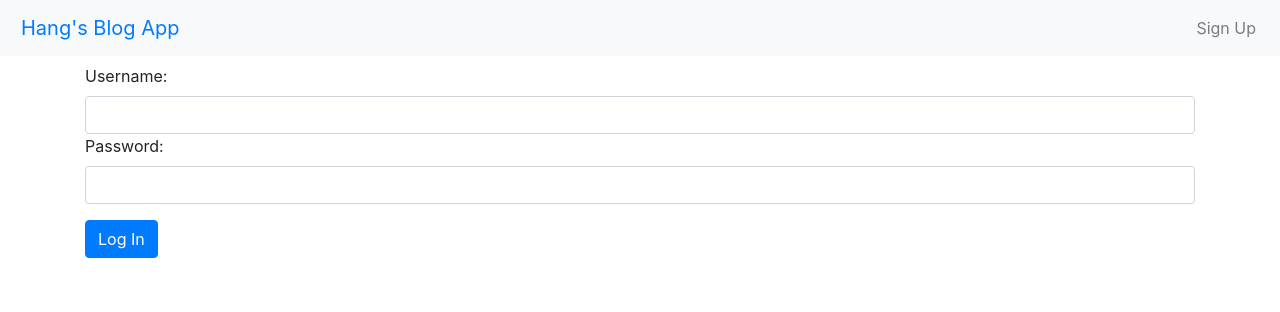
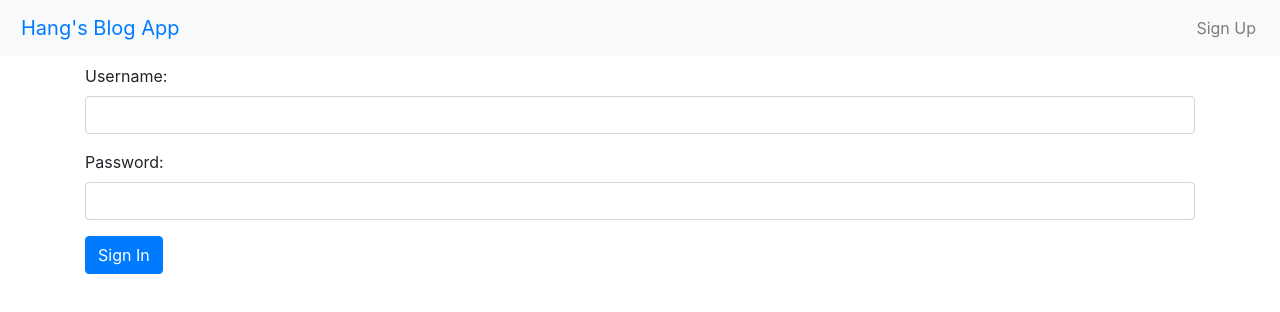
Before and after one commit to HangCcZ/Full-Stack-Social-Media-Frontend, a React (Create React App) app: page / in a window 1280 px wide. Shown: the top 312 px of the page. Built offline with nearby package versions, Linux system fonts and the light colour scheme.

Commit message:
replaced form with Formik

```diff
--- a/src/components/LoginForm.js
+++ b/src/components/LoginForm.js
@@ -1,44 +1,74 @@
 import React from "react"
 import { useDispatch, useSelector } from "react-redux"
-import { Form, Button } from "react-bootstrap"
+import { Form as styleForm, Button } from "react-bootstrap"
 import { loginUser } from "../reducers/userReducer"
-
-import { inputUsername, inputPassword } from "../reducers/loginInfoReducer"
+import { Formik, Field, Form } from "formik"
 
 const LoginForm = () => {
-  const { username, password } = useSelector((state) => state.loginInfo)
+  const user = useSelector((state) => state.user)
   const dispatch = useDispatch()
 
-  const handleLogin = async (event) => {
-    event.preventDefault()
-    dispatch(loginUser(username, password))
+  const onFormSubmit = async (values, { resetForm, setSubmitting }) => {
+    setSubmitting(true)
+    dispatch(loginUser(values.username, values.password))
+    setSubmitting(false)
+    if (user === null) {
+      resetForm({ values: { username: values.username, password: "" } })
+    } else {
+      resetForm({ values: { username: "", password: "" } })
+    }
   }
+
   return (
-    <Form onSubmit={handleLogin}>
-      <Form.Group>
-        <Form.Label>Username:</Form.Label>
+    <div>
+      <Formik
+        initialValues={{ username: "", password: "" }}
+        onSubmit={onFormSubmit}
+      >
+        {({ values, isSubmitting }) => (
+          <Form>
+            <styleForm.Group>
+              <styleForm.Label>Username:</styleForm.Label>
+              <Field name='username' type='input' as={styleForm.Control} />
+            </styleForm.Group>
 
-        <Form.Control
-          type='text'
-          value={username}
-          id='username'
-          name='Username'
-          onChange={({ target }) => dispatch(inputUsername(target.value))}
-        />
+            <styleForm.Group>
+              <styleForm.Label>Password:</styleForm.Label>
+              <Field name='password' type='password' as={styleForm.Control} />
+            </styleForm.Group>
 
-        <Form.Label>Password:</Form.Label>
-        <Form.Control
-          type='password'
-          id='password'
-          value={password}
-          name='Password'
-          onChange={({ target }) => dispatch(inputPassword(target.value))}
-        />
-      </Form.Group>
-      <Button variant='primary' type='submit'>
-        Log In
-      </Button>
-    </Form>
+            <Button variant='primary' type='submit'>
+              Sign In
+            </Button>
+          </Form>
+        )}
+      </Formik>
+    </div>
+    // <Form onSubmit={handleLogin}>
+    //   <Form.Group>
+    //     <Form.Label>Username:</Form.Label>
+
+    //     <Form.Control
+    //       type='text'
+    //       value={username}
+    //       id='username'
+    //       name='Username'
+    //       onChange={({ target }) => dispatch(inputUsername(target.value))}
+    //     />
+
+    //     <Form.Label>Password:</Form.Label>
+    //     <Form.Control
+    //       type='password'
+    //       id='password'
+    //       value={password}
+    //       name='Password'
+    //       onChange={({ target }) => dispatch(inputPassword(target.value))}
+    //     />
+    //   </Form.Group>
+    //   <Button variant='primary' type='submit'>
+    //     Log In
+    //   </Button>
+    // </Form>
   )
 }
 
```
